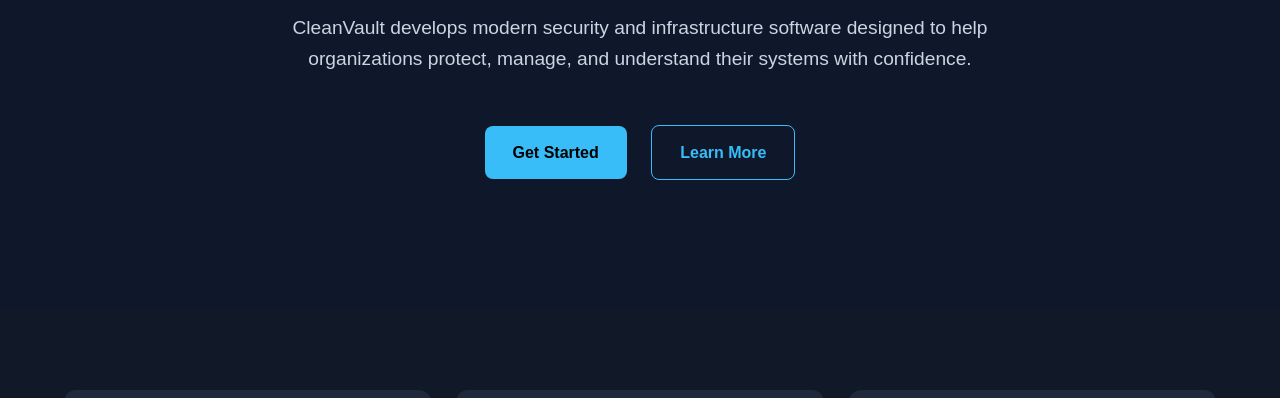
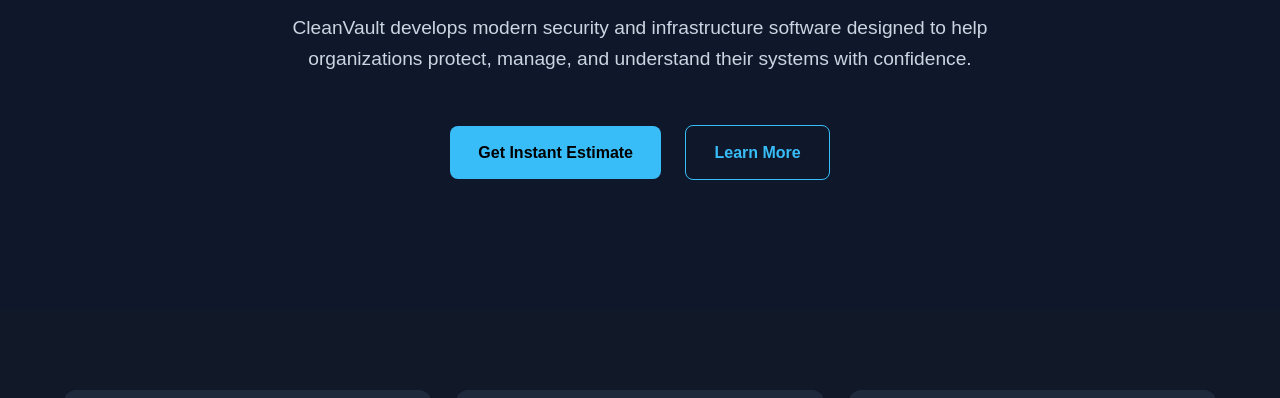
Before and after one commit to cleanvault/cleanvault.github.io, a plain HTML site: page index.html in a window 1280 px wide. Shown: the part 326-724 px from the top of the page. Drawn offline with Linux system fonts and the light colour scheme.

Commit message:
Update Get Started button to link for estimates

```diff
--- a/index.html
+++ b/index.html
@@ -127,7 +127,12 @@
         </p>
 
         <div class="buttons">
-            <a href="#" class="btn primary">Get Started</a>
+            <a href="https://docs.google.com/forms/d/e/1FAIpQLSf2vqVLEq0DULlg8Reb09cunQntRQaAIHcis4HxZtbNZMVTkg/viewform"
+               target="_blank"
+               class="btn primary">
+               Get Instant Estimate
+            </a>
+
             <a href="#" class="btn secondary">Learn More</a>
         </div>
     </div>
```
